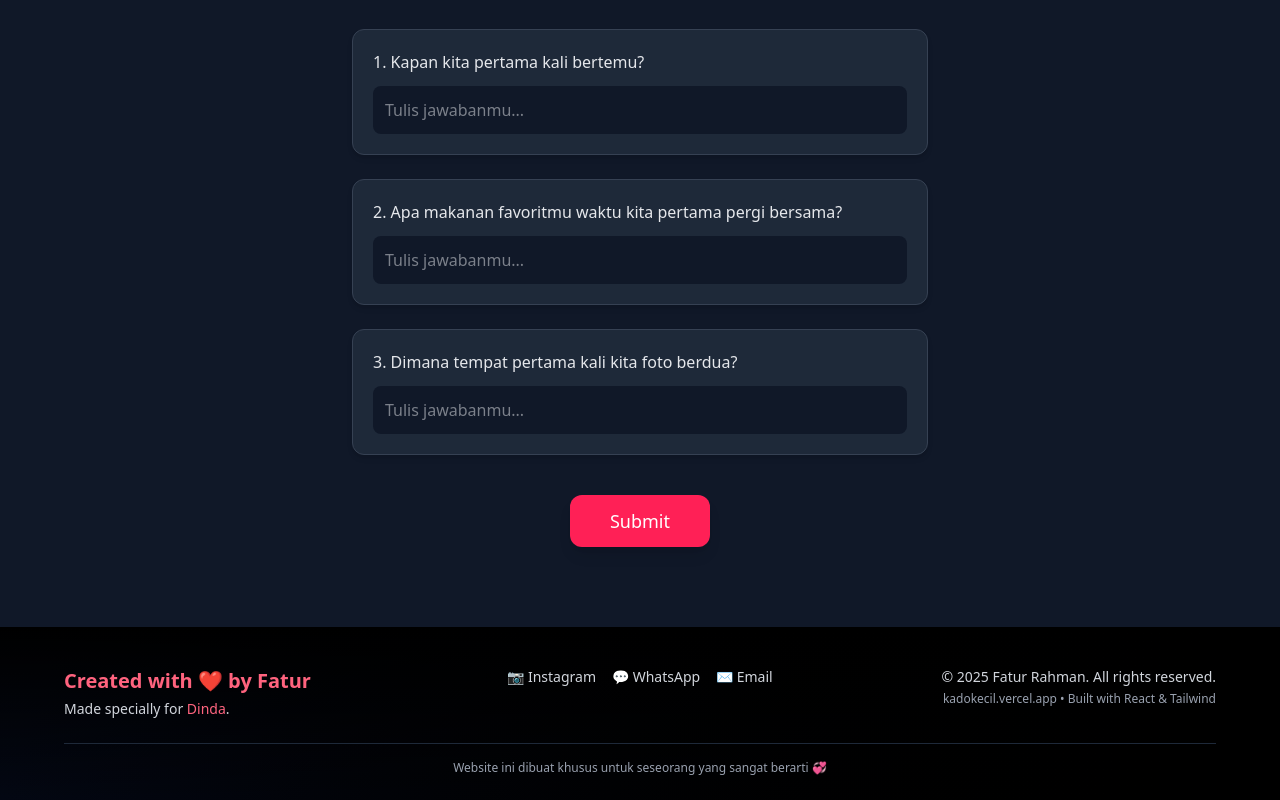
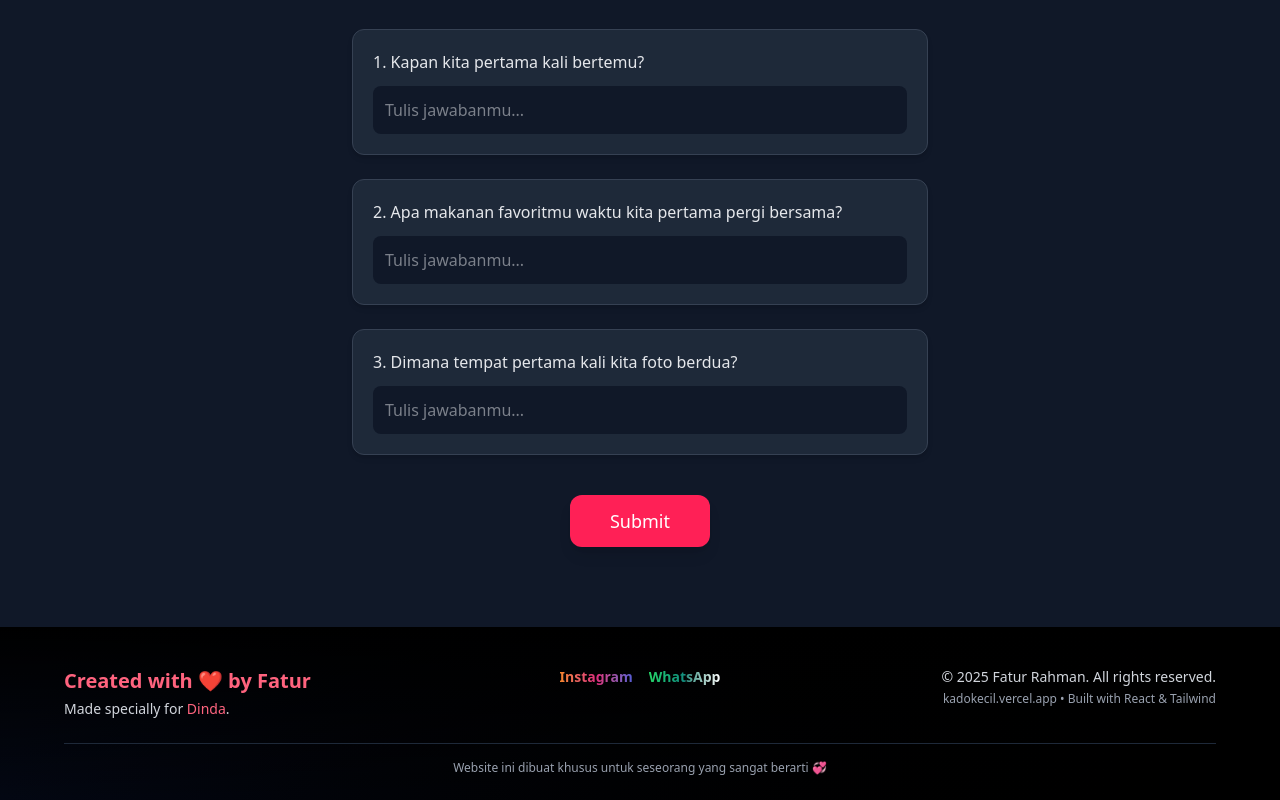
Before and after one commit to faturrahman10/birtday-gift, a React (Vite) app: page /home in a window 1280 px wide. Shown: the part 2931-3731 px from the top of the page. Built offline with nearby package versions, Linux system fonts and the light colour scheme.

Commit message:
change all design of footer

```diff
--- a/src/components/Footer.jsx
+++ b/src/components/Footer.jsx
@@ -29,25 +29,40 @@ export default function Footer() {
                 href="https://instagram.com/10fatur_rahman"
                 target="_blank"
                 rel="noreferrer"
-                className="text-gray-600 dark:text-gray-300 hover:text-rose-500 dark:hover:text-rose-400 transition"
+                className="
+                hover:text-gray-600 hover:dark:text-gray-300
+                transition
+                duration-300
+                bg-gradient-to-r
+                from-[#F58529]
+                via-[#DD2A7B]
+                to-[#515BD4]
+                text-transparent
+                bg-clip-text
+                font-semibold
+              "
               >
-                📷 Instagram
+                Instagram
               </a>
 
               <a
-                href="https://wa.me/6282196899694"
+                href="https://wa.me/6285340305544"
                 target="_blank"
                 rel="noreferrer"
-                className="text-gray-600 dark:text-gray-300 hover:text-rose-500 dark:hover:text-rose-400 transition"
+                className="
+                  hover:text-gray-600 hover:dark:text-gray-300
+                  transition
+                  duration-300
+                  bg-gradient-to-r
+                  from-[#25D366]
+                  via-[#128C7E]
+                  to-white
+                  text-transparent
+                  bg-clip-text
+                  font-semibold
+                "
               >
-                💬 WhatsApp
-              </a>
-
-              <a
-                href="mailto:aliahnradinda@gmail.com"
-                className="text-gray-600 dark:text-gray-300 hover:text-rose-500 dark:hover:text-rose-400 transition"
-              >
-                ✉️ Email
+                WhatsApp
               </a>
             </div>
           </div>
```
